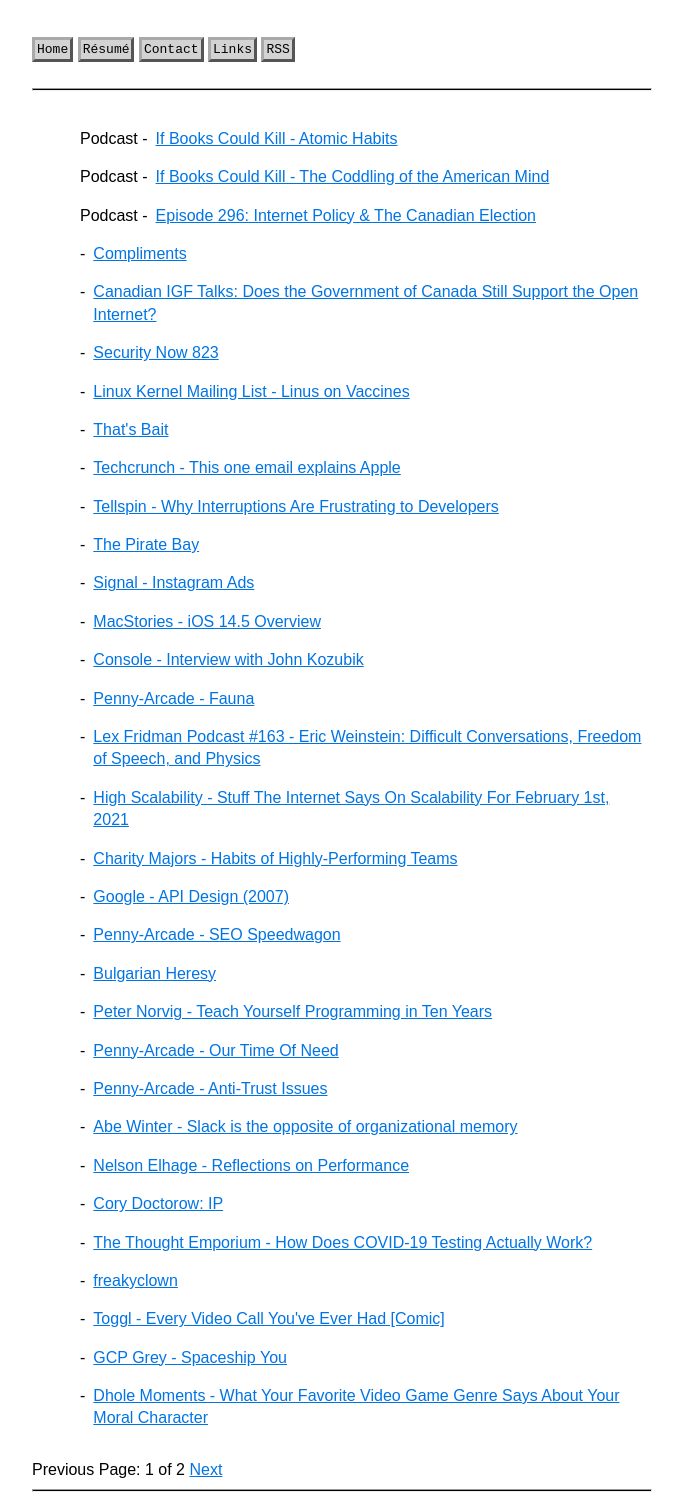
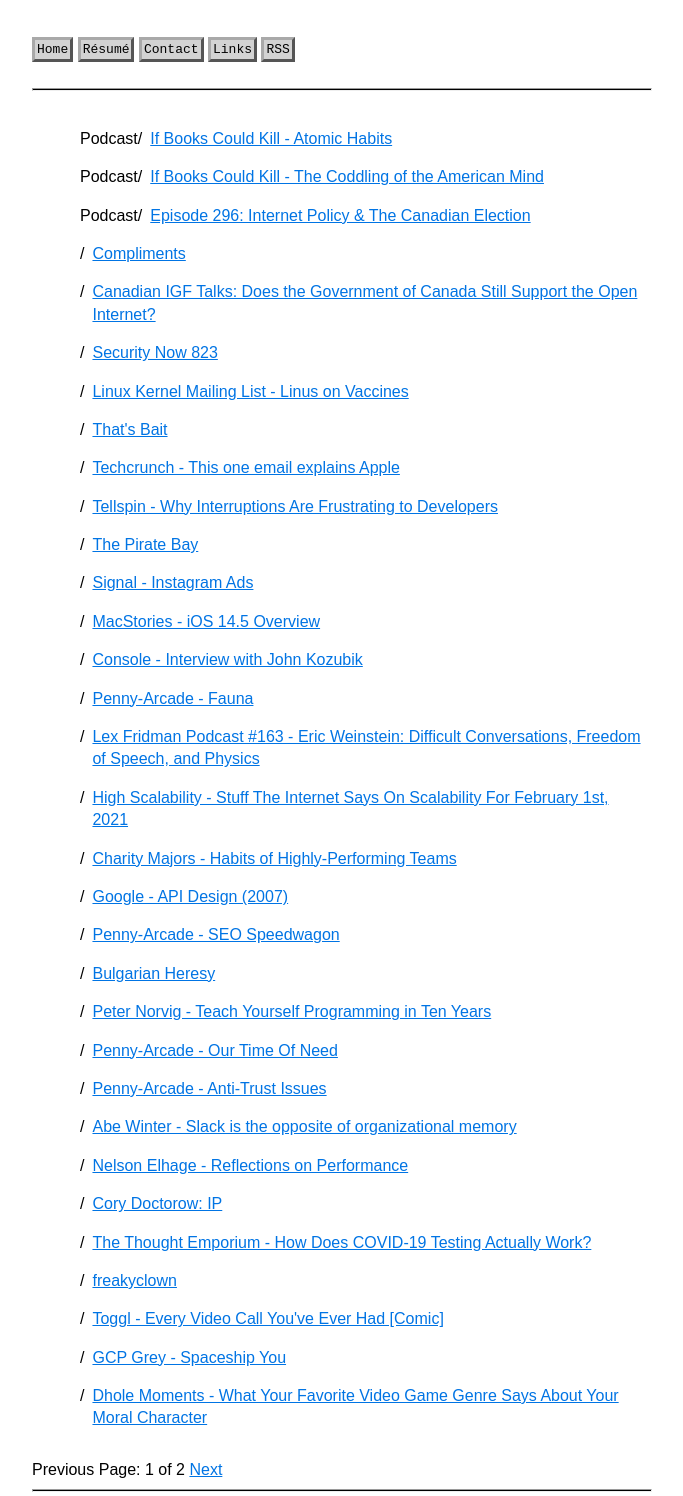
Before and after one commit to jacobpledger/website, a Jekyll site: the page built from index.html, in a window 1280 px wide, cut to the strip 0-1496 px from the top of the page. Shown: the whole strip, without its empty margins (298-981 px from the left). Built offline with Jekyll 4.4.1, drawn with Linux system fonts in a browser that asks for light colours; the list of posts is cut into pages by our own code.

Commit message:
Change post list category separator

```diff
--- a/index.html
+++ b/index.html
@@ -8,7 +8,7 @@
     {% for post in paginator.posts %}
     <li>
       <div class="post_item">
-        <div class="post_category">{{ post.category }} - </div>
+        <div class="post_category">{{ post.category }}/</div>
         <div><a href="{{ post.url }}">{{ post.title }}</a></div>
       </div>
       <!-- <div class="tag_list">Tags: {% for tag in post.tags %}{{ tag }},{% endfor %}</div> -->
```
